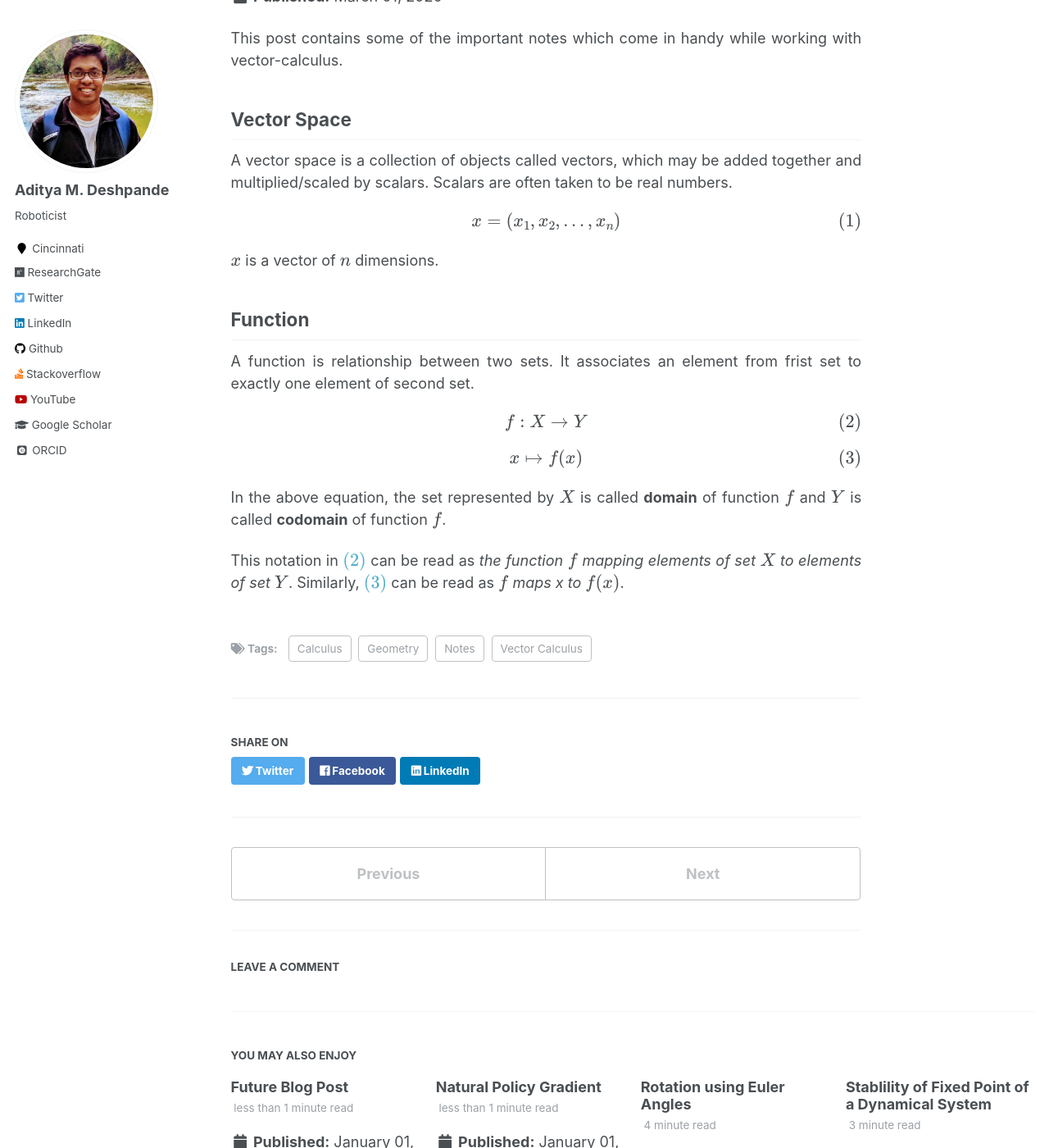
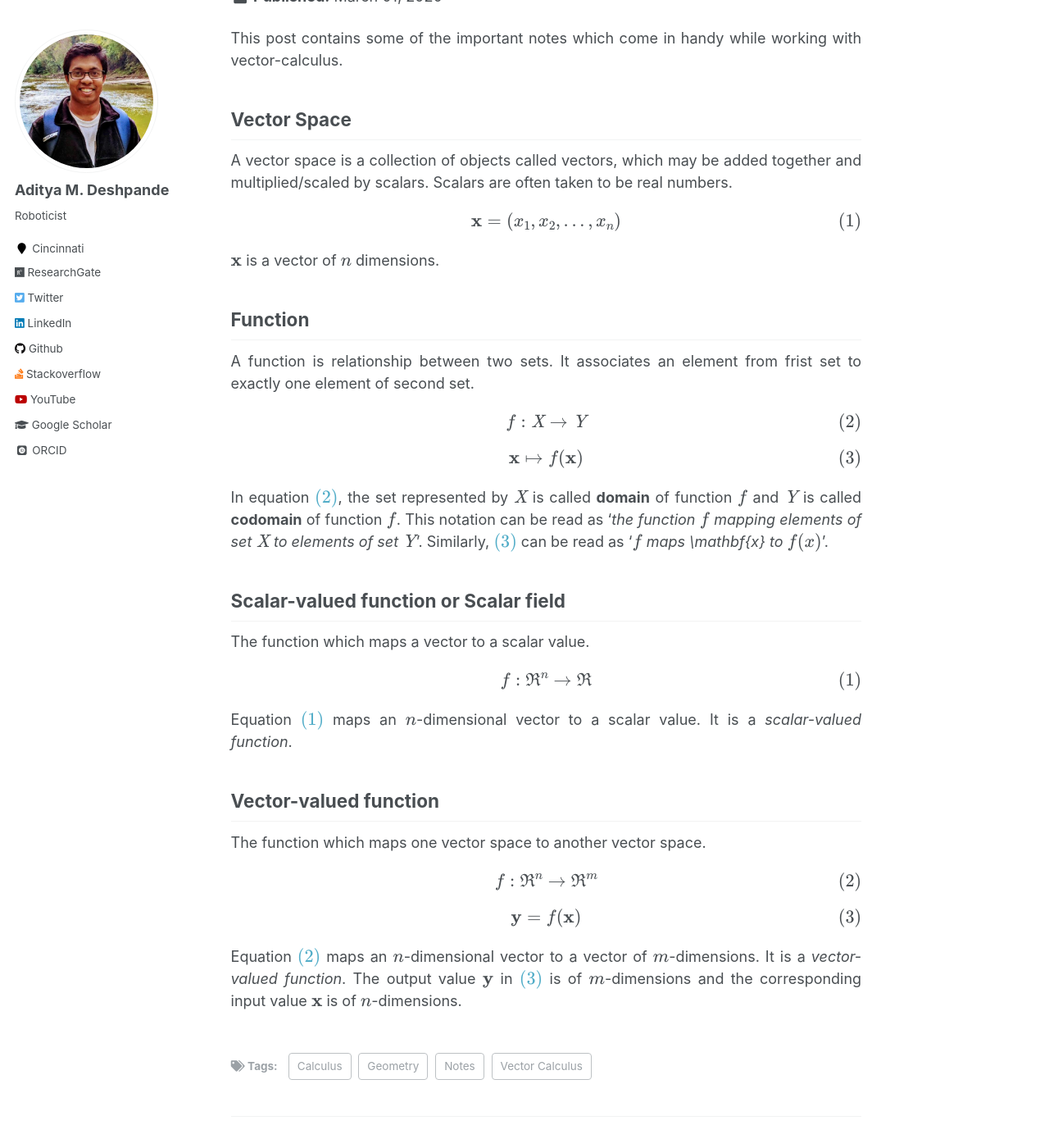
Before and after one commit to adipandas/adipandas.github.io, a Jekyll site: the page built from _posts/2020-03-01-vector-calculus.md, in a window 1280 px wide and 1400 px high, scrolled down 209 px. Shown: the whole window at 82% size. Built offline with Jekyll 4.4.1, drawn with Linux system fonts in a browser that asks for light colours; some web fonts are replaced; formulas are drawn with MathJax 3; comment, search, counter and statistics services are not loaded; some of the changed text lies outside the part shown.

Commit message:
Update 2020-03-01-vector-calculus.md

```diff
--- a/_posts/2020-03-01-vector-calculus.md
+++ b/_posts/2020-03-01-vector-calculus.md
@@ -15,17 +15,31 @@ This post contains some of the important notes which come in handy while working
 ## Vector Space
 A vector space is a collection of objects called vectors, which may be added together and multiplied/scaled by scalars. Scalars are often taken to be real numbers.
 
-$$x=(x_{1}, x_{2}, ..., x_{n}) \tag{1}$$
+$$\mathbf{x} = (x_{1}, x_{2}, ..., x_{n}) \tag{1}$$
 
-$$x$$ is a vector of $$n$$ dimensions.
+$$\mathbf{x}$$ is a vector of $$n$$ dimensions.
 
 ## Function
 A function is relationship between two sets. It associates an element from frist set to exactly one element of second set.
 
-$$f: X \rightarrow Y \tag{2} \label{eq1}$$
+$$f: \mathit{X} \rightarrow \mathit{Y} \tag{2} \label{eq1}$$
 
-$$x \mapsto	f(x) \tag{3} \label{eq2}$$
+$$\mathbf{x} \mapsto	f(\mathbf{x}) \tag{3} \label{eq2}$$
 
-In the above equation, the set represented by $$X$$ is called **domain** of function $$f$$ and $$Y$$ is called **codomain** of function $$f$$.
+In equation \eqref{eq1}, the set represented by $$\mathit{X}$$ is called **domain** of function $$f$$ and $$\mathit{Y}$$ is called **codomain** of function $$f$$. This notation can be read as '*the function $$f$$ mapping elements of set $$\mathit{X}$$ to elements of set $$\mathit{Y}$$*'. Similarly, \eqref{eq2} can be read as '*$$f$$ maps \mathbf{x} to $$f(x)$$*'.
 
-This notation in \eqref{eq1} can be read as *the function $$f$$ mapping elements of set $$X$$ to elements of set $$Y$$*. Similarly, \eqref{eq2} can be read as *$$f$$ maps x to $$f(x)$$*.
+## Scalar-valued function or Scalar field
+The function which maps a vector to a scalar value.
+
+$$f:\Re^n \rightarrow \Re \label{eq3}$$
+
+Equation \eqref{eq3} maps an $$n$$-dimensional vector to a scalar value. It is a *scalar-valued function*.
+
+## Vector-valued function
+The function which maps one vector space to another vector space.
+
+$$f: \Re^n \rightarrow \Re^m \label{eq4}$$
+
+$$ \mathbf{y} = f(\mathbf{x}) \label{eq5}$$
+
+Equation \eqref{eq4} maps an $$n$$-dimensional vector to a vector of $$m$$-dimensions. It is a *vector-valued function*. The output value $$\mathbf{y}$$ in \eqref{eq5} is of $$m$$-dimensions and the corresponding input value $$\mathbf{x}$$ is of $$n$$-dimensions.
```
